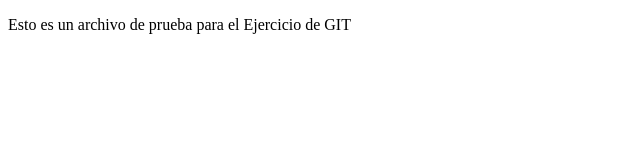
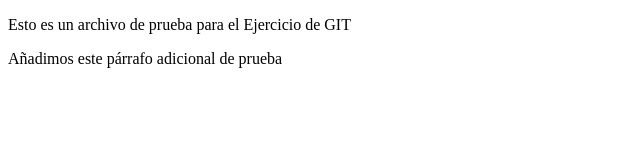
Before and after one commit to josansancheez/DAW, a plain HTML site: page index.html in a window 1280 px wide. Shown: the whole page, without its empty margins (0-640 px from the left). Drawn offline with Linux system fonts and the light colour scheme.

Commit message:
Update index.html

```diff
--- a/index.html
+++ b/index.html
@@ -7,5 +7,6 @@
 </head>
 <body>
     <p>Esto es un archivo de prueba para el Ejercicio de GIT</p>
+    <p>Añadimos este párrafo adicional de prueba</p>
 </body>
 </html>
```
